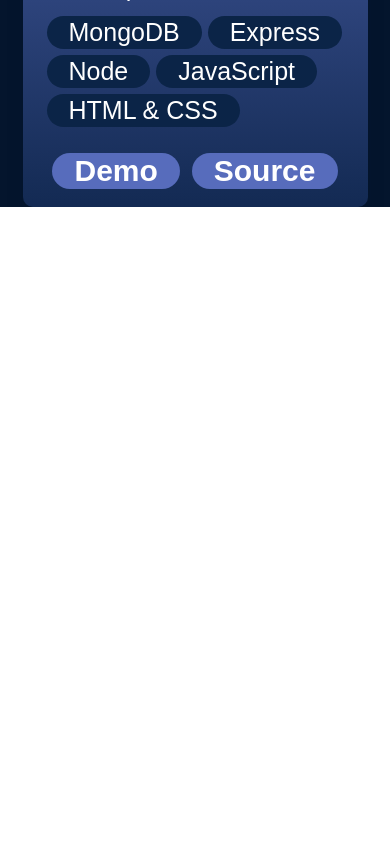
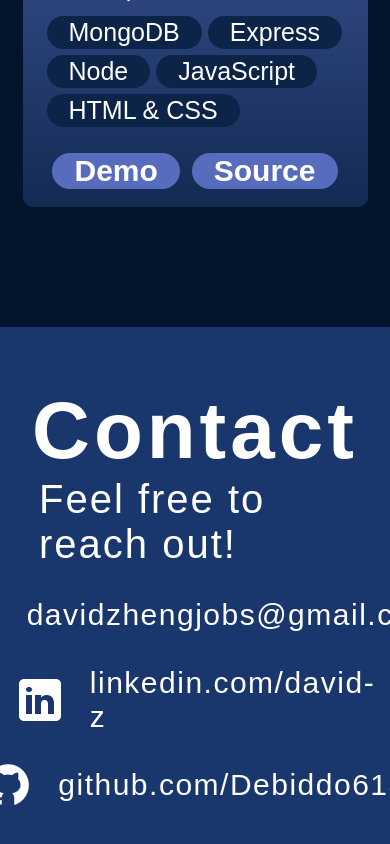
Before and after one commit to Debiddo618/react-portfolio, a React (Vite) app in the folder react-portfolio/: page / in a window 390 px wide. Shown: the part 9319-10163 px from the top of the page. Before the commit the page ends 9526 px from the top, so only its background shows below. Built offline with nearby package versions, Linux system fonts and the light colour scheme; the HTML template or start-up script is replaced by a standard one.

Commit message:
created a contact section

```diff
--- a/react-portfolio/src/App.jsx
+++ b/react-portfolio/src/App.jsx
@@ -1,21 +1,23 @@
 import styles from './App.module.css';
 import { Hero } from './components/Hero/Hero';
 import Navbar from './components/Navbar/Navbar';
-import {About} from './components/About/About';
-import{Experience} from './components/Experience/Experience';
-import{Projects} from './components/Projects/Projects';
+import { About } from './components/About/About';
+import { Experience } from './components/Experience/Experience';
+import { Projects } from './components/Projects/Projects';
+import { Contact } from './components/Contact/Contact';
 
 function App() {
 
   return (
     <>
-    <div className={styles.App}>
-      <Navbar/>
-      <Hero/>
-      <About/>
-      <Experience/>
-      <Projects/>
-    </div>
+      <div className={styles.App}>
+        <Navbar />
+        <Hero />
+        <About />
+        <Experience />
+        <Projects />
+        <Contact />
+      </div>
     </>
   )
 }
--- /dev/null
+++ b/react-portfolio/src/components/Contact/Contact.jsx
@@ -0,0 +1,32 @@
+import React from "react";
+
+import styles from "./Contact.module.css";
+import { getImageUrl } from "../../utils";
+
+export const Contact = () => {
+  return (
+    <footer id="contact" className={styles.container}>
+      <div className={styles.text}>
+        <h2>Contact</h2>
+        <p>Feel free to reach out!</p>
+      </div>
+      <ul className={styles.links}>
+        <li className={styles.link}>
+          <img src={getImageUrl("contact/emailIcon.png")} alt="Email icon" />
+          <a href="mailto:davidzhengjobs@gmail.com">davidzhengjobs@gmail.com</a>
+        </li>
+        <li className={styles.link}>
+          <img
+            src={getImageUrl("contact/linkedinIcon.png")}
+            alt="LinkedIn icon"
+          />
+          <a href="https://www.linkedin.com/in/david-z-3960772a1/">linkedin.com/david-z</a>
+        </li>
+        <li className={styles.link}>
+          <img src={getImageUrl("contact/githubIcon.png")} alt="Github icon" />
+          <a href="https://github.com/Debiddo618">github.com/Debiddo618</a>
+        </li>
+      </ul>
+    </footer>
+  );
+};
--- /dev/null
+++ b/react-portfolio/src/components/Contact/Contact.module.css
@@ -0,0 +1,64 @@
+@import "../../vars.css";
+
+.container {
+  color: var(--color-text);
+  margin-top: 120px;
+  background-color: var(--color-secondary);
+  display: flex;
+  flex-direction: row;
+  justify-content: space-evenly;
+  width: 100vw;
+  padding: 58px 10%;
+  gap: 10px;
+}
+
+.text h2 {
+  font-size: 80px;
+  font-weight: 700;
+  letter-spacing: 4px;
+}
+
+.text p {
+  font-size: 40px;
+  font-weight: 400;
+  letter-spacing: 2px;
+}
+
+.links {
+  display: flex;
+  flex-direction: column;
+  align-items: flex-start;
+  list-style: none;
+  gap: 26px;
+}
+
+.link {
+  display: flex;
+  align-items: center;
+  gap: 25px;
+}
+
+.link a {
+  color: var(--color-text);
+  text-decoration: none;
+  font-size: 30px;
+  font-weight: 400;
+  letter-spacing: 1.5px;
+}
+
+@media screen and (max-width: 830px) {
+  .container {
+    flex-direction: column;
+    gap: 23px;
+  }
+
+  .text {
+    display: flex;
+    flex-direction: column;
+    align-items: center;
+  }
+
+  .links {
+    align-items: center;
+  }
+}
```
